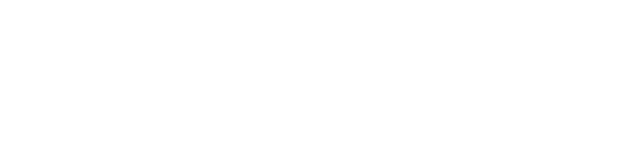
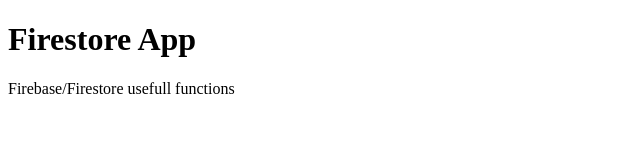
Before and after one commit to luk3ns/Firebase-Demo, a website: page src/index.html in a window 1280 px wide. Shown: the whole page, without its empty margins (0-640 px from the left). Drawn offline with Linux system fonts and the light colour scheme.

Commit message:
Update index.html

```diff
--- a/src/index.html
+++ b/src/index.html
@@ -3,11 +3,12 @@
 
 <head>
     <meta charset="UTF-8">
-    <title>Webpack App</title>
+    <title>Firestore App</title>
 </head>
 
 <body>
-    <div id="section-upload"></div>
+    <h1>Firestore App</h1>
+    <p>Firebase/Firestore usefull functions</p>
 </body>
 
 </html>
```
